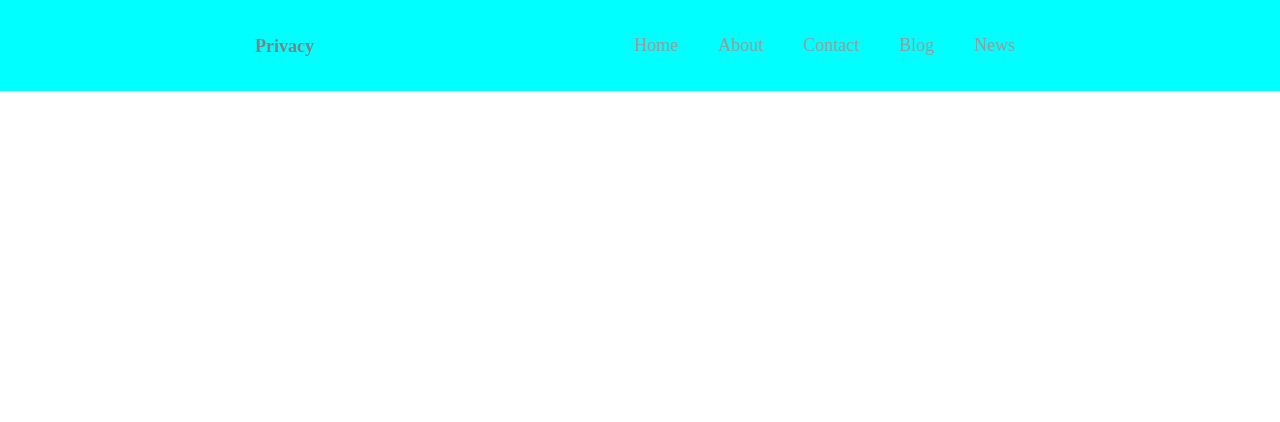
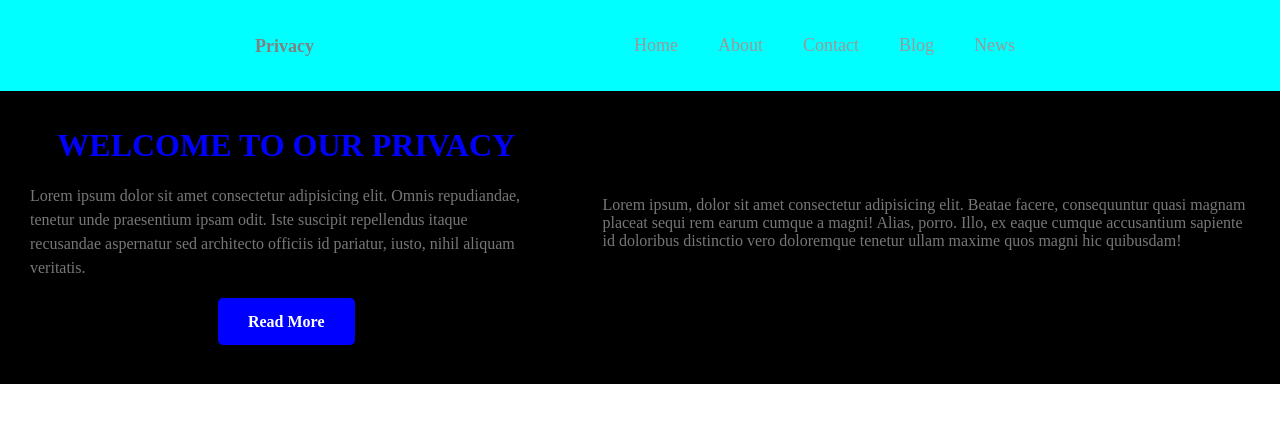
Before and after one commit to Mustakahmmed-dev/mustak-ahmmed-portfolio1, a plain HTML site: page about/privacy.html in a window 1280 px wide. Drawn offline with Linux system fonts and the light colour scheme.

Commit message:
Added a banner and some contents  in Privacy menu

```diff
--- a/about/privacy.css
+++ b/about/privacy.css
@@ -6,6 +6,7 @@
 .header{
     background-color: aqua;
     width: 100%;
+    box-sizing: border-box;
 }
 .privacy-logo{
     display: flex;
@@ -110,4 +111,66 @@ nav li:hover{
         font-size: 22px;
     }
 }
-                /* Navbar is here */
+                /* Navbar ends here */
+
+    /* Privacy Banner Starts Here */
+    .banner{
+        background-color: black;
+        color: #777;
+        display: flex;
+        justify-content: space-between;
+        align-items: center;
+        transition: 0.3s;
+    }
+    .banner{
+        padding-bottom: 30px;
+    }
+    .banner-div1{
+        margin: 30px 30px 20px 30px;
+        line-height: 1.5;
+    }
+    .banner-div2{
+        margin: 30px;
+    }
+    .banner-div1 h1{
+        margin-bottom: 15px;
+        text-align: center;
+        text-transform: uppercase;
+        color: blue;
+    }
+    .banner-div1 p{
+        margin-bottom: 15px;
+    }
+  .banner-btn a{
+        text-decoration: none;
+        color: white;
+        padding: 15px 30px;
+        border-radius: 5px;
+        background-color: blue;
+        font-size: 16px;
+        font-weight: bolder;
+        transition: 0.3s;
+    }
+    .banner-btn a:hover{
+        background-color: blue;
+        font-size: 18px;
+    }
+    .banner-btn{
+        text-align: center;
+        margin-top: 30px;
+    }
+    /* Banner media queries here */
+    @media (max-width:600px){
+        .banner{
+            flex-direction: column;
+        }
+        .banner-btn a{
+            background-color: orange;
+            border: 1px solid white;
+        }
+        .banner-div1 h1{
+            font-size: 25px;
+            color: red;
+        }
+    }
+    /* Banner styles ends here */
--- a/about/privacy.html
+++ b/about/privacy.html
@@ -45,7 +45,20 @@
                 </li>
             </ul>
             </nav>
-        <!-- Navigation Bar and Banner End Here -->
+        <!-- Navigation Bar Ends Here -->
+        <!-- Banner starts here -->
+        <div class="banner">
+            <div class="banner-div1">
+                <h1>Welcome to our privacy</h1>
+                <p>Lorem ipsum dolor sit amet consectetur adipisicing elit. Omnis repudiandae, tenetur unde praesentium ipsam odit. Iste suscipit repellendus itaque recusandae aspernatur sed architecto officiis id pariatur, iusto, nihil aliquam veritatis.</p>
+                <div class="banner-btn"><a href="">Read More</a></div>
+            </div>
+            <div class="banner-div2">
+                <p>Lorem ipsum, dolor sit amet consectetur adipisicing elit. Beatae facere, consequuntur quasi magnam placeat sequi rem earum cumque a magni! Alias, porro. Illo, ex eaque cumque accusantium sapiente id doloribus distinctio vero doloremque tenetur ullam maxime quos magni hic quibusdam!</p>
+
+            </div>
+        </div>
+        <!-- Banner ends here -->
     </header>
     <main class="main">
 
```
